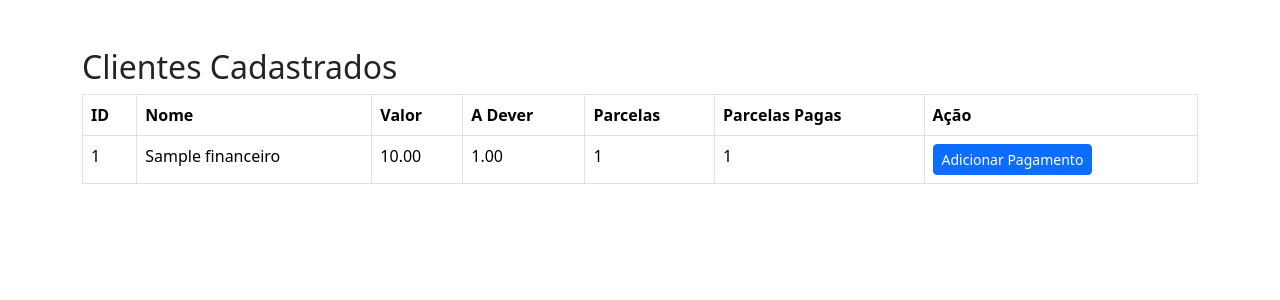
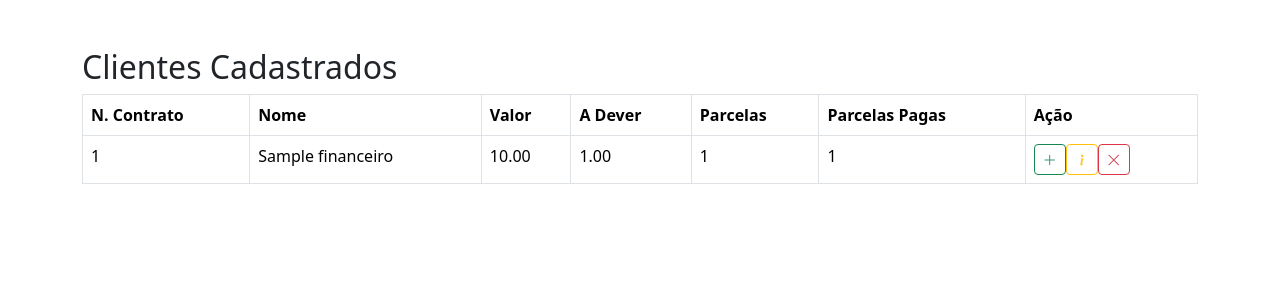
Before and after one commit to wyllyanvieira/Sistema-Advocacio, a PHP site: page /backend/display_with_payment.php in a window 1280 px wide. Shown: the part 56-356 px from the top of the page. Run offline with PHP 8.4, Linux system fonts and the light colour scheme; tables that the repository leaves empty hold one stand-in row (values such as "Sample post"); some libraries are stand-ins or nearby versions.

Commit message:
Ajustado cor de botoes de aditar remover financeiro

```diff
--- a/backend/display_with_payment.php
+++ b/backend/display_with_payment.php
@@ -6,7 +6,7 @@
     <title>Clientes Cadastrados</title>
     <link href="https://cdn.jsdelivr.net/npm/bootstrap@5.3.2/dist/css/bootstrap.min.css" rel="stylesheet" integrity="sha384-T3c6CoIi6uLrA9TneNEoa7RxnatzjcDSCmG1MXxSR1GAsXEV/Dwwykc2MPK8M2HN" crossorigin="anonymous">
     <script src="https://cdn.jsdelivr.net/npm/bootstrap@5.3.2/dist/js/bootstrap.bundle.min.js" integrity="sha384-C6RzsynM9kWDrMNeT87bh95OGNyZPhcTNXj1NW7RuBCsyN/o0jlpcV8Qyq46cDfL" crossorigin="anonymous"></script>
-    <link rel="stylesheet" href="https://cdn.jsdelivr.net/npm/bootstrap-icons@1.3.0/font/bootstrap-icons.css">
+    <link rel="stylesheet" href="https://cdn.jsdelivr.net/npm/bootstrap-icons@1.11.3/font/bootstrap-icons.min.css">
 </head>
 <body>
 <nav class="navbar navbar-expand-lg navbar-dark bg-dark" aria-label="Ninth navbar example">
@@ -73,7 +73,7 @@
 
     if ($result->num_rows > 0) {
         echo '<table class="table table-bordered">';
-        echo '<thead class="thead-dark"><tr><th>ID</th><th>Nome</th><th>Valor</th><th>A Dever</th><th>Parcelas</th><th>Parcelas Pagas</th><th>Ação</th></tr></thead>';
+        echo '<thead class="thead-dark"><tr><th>N. Contrato</th><th>Nome</th><th>Valor</th><th>A Dever</th><th>Parcelas</th><th>Parcelas Pagas</th><th>Ação</th></tr></thead>';
         echo '<tbody>';
         while ($row = $result->fetch_assoc()) {
             echo '<tr>';
@@ -84,7 +84,9 @@
             echo '<td>' . $row['parcelas'] . '</td>';
             echo '<td>' . $row['pagas'] . '</td>';
             echo '<td>';
-            echo '<a href="../add_payment_form.php?id=' . $row['id'] . '" class="btn btn-primary btn-sm">Adicionar Pagamento</a>';
+            echo '<a href="../add_payment_form.php?id=' . $row['id'] . '" class="btn btn-outline-success btn-sm" data-bs-toggle="tooltip" data-bs-placement="top" title="Adicionar Pagamento Recebido"><i class="bi bi-plus-lg"></i></a>';
+            echo '<a href="../editfinanceiro.php?id=' . $row['id'] . '" class="btn btn-outline-warning btn-sm" data-bs-toggle="tooltip" data-bs-placement="top" title="Editar Dados financeiros"><i class="bi bi-info-lg"></i></a>';
+            echo '<a href="../removefinanceiro.php?id=' . $row['id'] . '" class="btn btn-outline-danger btn-sm" data-bs-toggle="tooltip" data-bs-placement="top" title="Remover Dados ( SOEMNTE QUANDO NAO SE DEVE MAIS NADA )"><i class="bi bi-x-lg"></i></a>';
             echo '</td>';
             echo '</tr>';
         }
```
